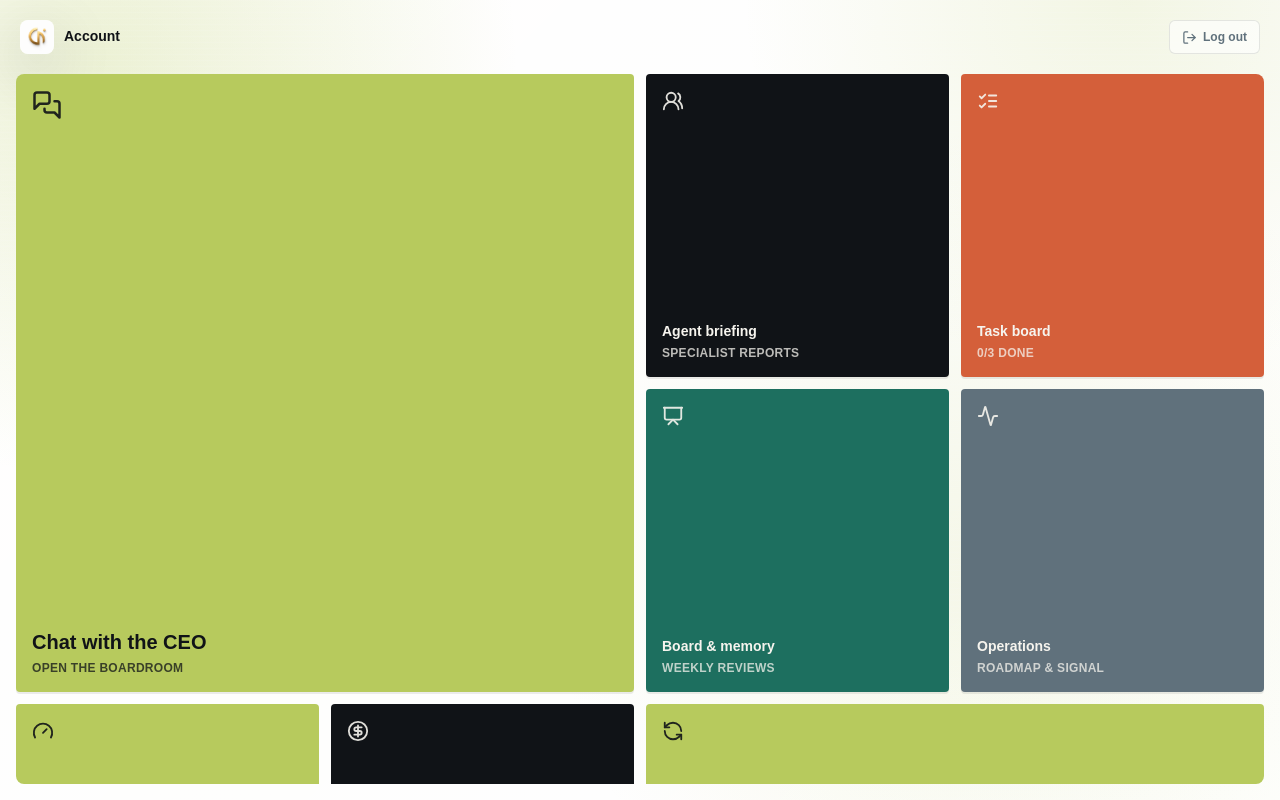
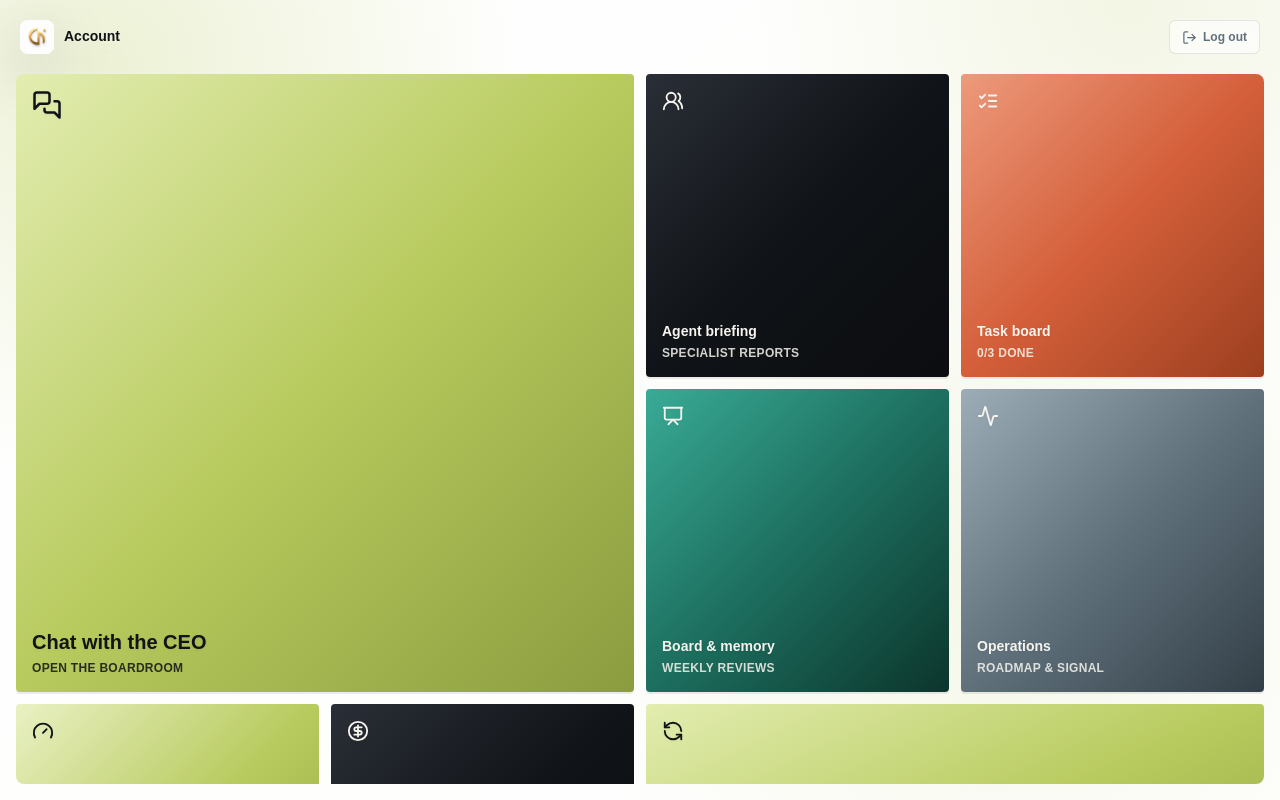
Before and after one commit to archit-singhania/ExecAI, a Next.js app in the folder frontend/: page /dashboard in a window 1280 px wide. Built offline with nearby package versions, Linux system fonts and the light colour scheme; no server answers; sample sign-in values are in the browser's storage.

Commit message:
tile colors edit but animation stopped mid

```diff
--- a/frontend/src/components/dashboard/metro-tile.tsx
+++ b/frontend/src/components/dashboard/metro-tile.tsx
@@ -5,12 +5,12 @@ import { cn } from "@/lib/utils";
 export type MetroTone = "ink" | "accent" | "ember" | "basil" | "chartreuse" | "steel";
 
 const TONE_CLASSES: Record<MetroTone, string> = {
-  ink: "bg-ink text-fog",
-  accent: "bg-accent text-ink",
-  ember: "bg-ember text-fog",
-  basil: "bg-basil text-fog",
-  chartreuse: "bg-chartreuse text-ink",
-  steel: "bg-steel text-fog",
+  ink: "bg-gradient-to-br from-[#2a2f37] via-ink to-[#0b0d10] text-fog",
+  accent: "bg-gradient-to-br from-[#e2edb0] via-accent to-[#8a9c3f] text-ink",
+  ember: "bg-gradient-to-br from-[#ed9a7c] via-ember to-[#9c3f1f] text-fog",
+  basil: "bg-gradient-to-br from-[#39ab96] via-basil to-[#0c352c] text-fog",
+  chartreuse: "bg-gradient-to-br from-[#e9f1c4] via-chartreuse to-[#8fa23f] text-ink",
+  steel: "bg-gradient-to-br from-[#9dadb7] via-steel to-[#333f47] text-fog",
 };
 
 export type MetroTileSize = "1x1" | "wide" | "2x2";
@@ -43,20 +43,22 @@ export function MetroTile({
       type="button"
       onClick={onClick}
       className={cn(
-        "metro-tile group flex flex-col justify-between p-3 text-left sm:p-4",
+        "metro-tile group relative flex flex-col justify-between overflow-hidden p-3 text-left sm:p-4",
         TONE_CLASSES[tone],
         SIZE_CLASSES[size],
         className,
       )}
     >
-      <Icon size={size === "2x2" ? 30 : 22} className="opacity-90" />
-      <div>
-        <p className={cn("font-black leading-tight", size === "2x2" ? "text-lg sm:text-xl" : "text-xs sm:text-sm")}>
-          {label}
-        </p>
-        {stat ? (
-          <p className="mt-1 text-[0.7rem] font-bold uppercase tracking-wide opacity-75 sm:text-xs">{stat}</p>
-        ) : null}
+      <div className="relative z-10 flex h-full flex-col justify-between">
+        <Icon size={size === "2x2" ? 30 : 22} className="drop-shadow-sm" />
+        <div>
+          <p className={cn("font-black leading-tight drop-shadow-sm", size === "2x2" ? "text-lg sm:text-xl" : "text-xs sm:text-sm")}>
+            {label}
+          </p>
+          {stat ? (
+            <p className="mt-1 text-[0.7rem] font-bold uppercase tracking-wide opacity-85 sm:text-xs">{stat}</p>
+          ) : null}
+        </div>
       </div>
     </button>
   );
```
